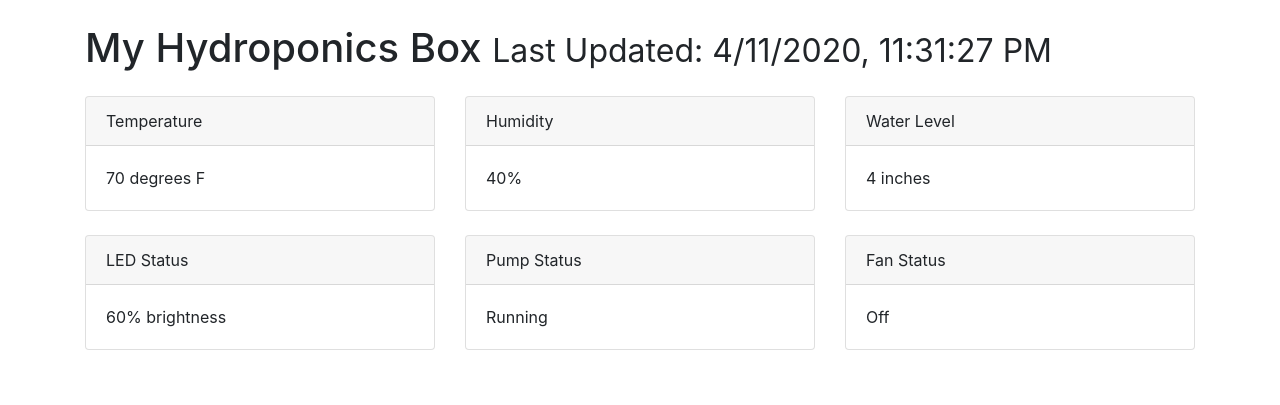
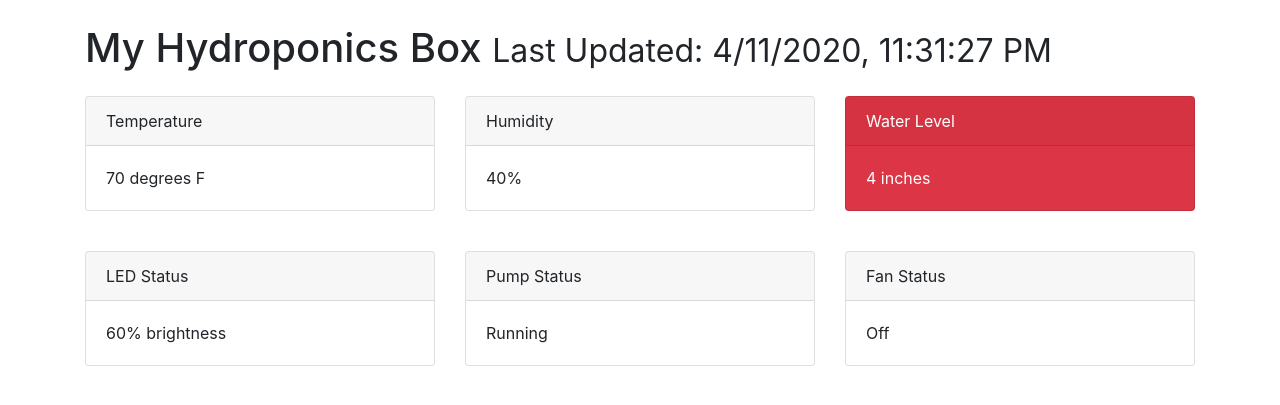
Before and after one commit to phadjian/hydroponics, a Flask app: page / in a window 1280 px wide. Shown: the top 405 px of the page. Run offline with Flask 2, Linux system fonts and the light colour scheme; some libraries are stand-ins or nearby versions.

Commit message:
fiddling

```diff
--- a/webapp/templates/newPage.html
+++ b/webapp/templates/newPage.html
@@ -41,7 +41,7 @@
       </div>
     </div>
     <div class="col-lg-4 col-sm-6 mb-4">
-      <div class="card h-60">
+      <div class="card text-white bg-danger mb-3">
       <div class="card-header">
     	Water Level
   	  </div>
```
